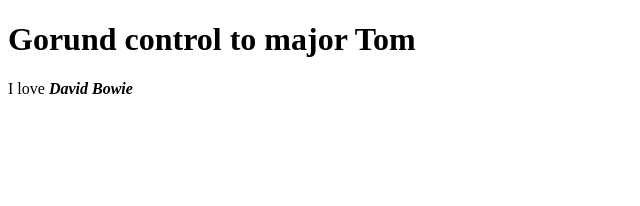
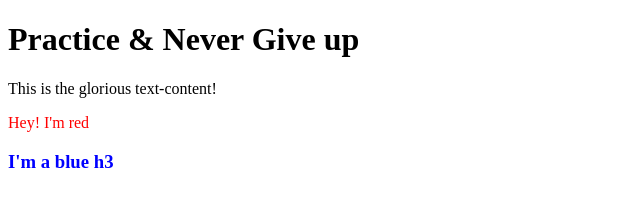
Before and after one commit to vasanthcodes/HTML, a plain HTML site: page html-boilerplate/index.html in a window 1280 px wide. Shown: the whole page, without its empty margins (0-640 px from the left). Drawn offline with Linux system fonts and the light colour scheme.

Commit message:
practised few exercises

```diff
--- a/html-boilerplate/index.html
+++ b/html-boilerplate/index.html
@@ -4,10 +4,12 @@
     <meta charset="UTF-8">
     <meta name="viewport" content="width=device-width, initial-scale=1.0">
     <title>Document</title>
+    <script src="./main.js" defer></script>
 </head>
 <body>
-    <h1>Gorund control to major Tom</h1>
-    <p>I love <b><em>David Bowie</em></b></p>
+    <h1>Practice & Never Give up</h1>
+  <div id="container">
+  </div>
 
 </body>
 </html>
--- /dev/null
+++ b/html-boilerplate/main.js
@@ -0,0 +1,19 @@
+const container = document.querySelector("#container");
+
+const content = document.createElement("div");
+content.classList.add("content");
+content.textContent = "This is the glorious text-content!";
+
+container.appendChild(content);
+
+const div=document.createElement("p")
+div.style.color="red";
+div.classList.add("smthg")
+div.textContent="Hey! I'm red"
+container.appendChild(div)
+
+const h3=document.createElement("h3")
+h3.style.color="blue"
+h3.classList.add("h3ig")
+h3.textContent="I'm a blue h3"
+container.appendChild(h3)
```
Also changed, not shown: practice.html (added, +27 -0 lines).
